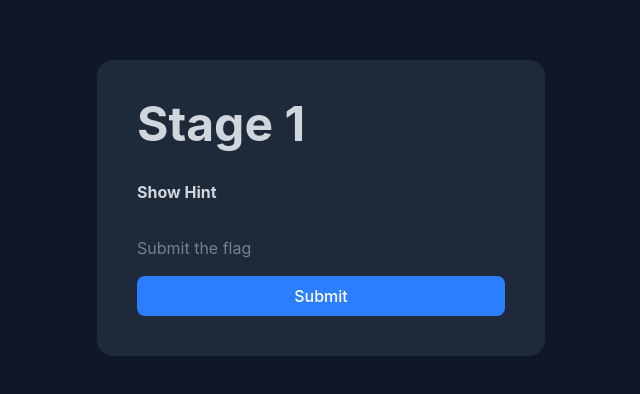
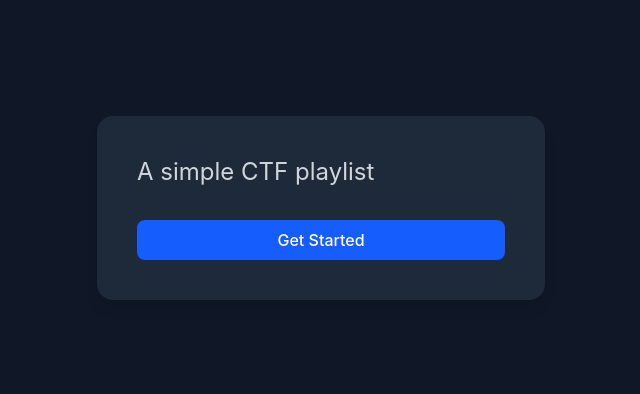
Before and after one commit to b4dr47/farewell, a SvelteKit app: page / in a window 1280 px wide. Shown: the part 192-586 px from the top of the page, without its empty margins (319-959 px from the left). Built offline with nearby package versions, Linux system fonts and the light colour scheme.

Commit message:
add enter interface

```diff
--- a/src/routes/+page.svelte
+++ b/src/routes/+page.svelte
@@ -1,39 +1,13 @@
-<script lang="ts">
-  import type { PageData, ActionData } from './$types';
-
-  let { data, form }: { data: PageData; form: ActionData } = $props();
-
-  const stage = $derived(form?.stage ?? data.stage);
-
-  let showHint = $state(0);
-  const hints: Record<number, string> = {
-    1: 'b4ss_8^2',
-    2: 'https://slides.com/ying_ouob/code#/2/7',
-    3: 'Google what is RSA encryption',
-  };
-</script>
-
 <div class="min-h-screen flex items-center justify-center bg-gray-900">
-  <div class="w-full max-w-md text-gray-300 bg-gray-800 p-10 rounded-2xl space-y-8">
-  <h1 class="text-5xl font-bold">Stage {stage}</h1>
-  <button class="hint-btn font-bold" onclick={() => showHint = !showHint}>
-    {showHint ? 'Hide Hint' : 'Show Hint'}
-  </button>
-  {#if showHint}
-    <p class="hint font-bold">{hints[stage]}</p>
-  {/if}
-  <form method="POST" action="?stage={stage}">
-    <input
-      type="flag"
-      name="flag"
-      class="w-full mb-4 ZmxhZ3t1bDcxbTRfdzM0cDBufQ=="
-      placeholder="Submit the flag"
-    />
-    <button type="submit" class="bg-blue-500 text-white w-full font-medium p-2 rounded-lg">Submit</button>
-  </form>
-
-  {#if form?.error}
-    <p class="error text-red-400">Incorrect</p>
-  {/if}
-  </div>
+  <div class="w-full max-w-md bg-gray-800 rounded-2xl shadow-lg p-10 space-y-8">
+      <h1 class="text-2xl text-gray-300">
+      A simple CTF playlist
+      </h1>
+      <button
+        onclick={location.href='/input'}
+        class="w-full bg-blue-600 text-white py-2 rounded-lg font-medium hover:bg-blue-500 disabled:opacity-50 transition"
+      >
+      Get Started
+      </button>
+    </div>
 </div>
--- a/src/routes/gate/execution/+page.svelte
+++ b/src/routes/gate/stage2/+page.svelte
@@ -13,7 +13,7 @@
     a.click();
     document.body.removeChild(a);
 
-    setTimeout(() => goto(`/?stage=${next}`), 800);
+    setTimeout(() => goto(`/input/?stage=${next}`), 800);
   });
 </script>
 
--- a/src/routes/gate/hypereality/+page.svelte
+++ b/src/routes/gate/stage3/+page.svelte
@@ -13,7 +13,7 @@
     a.click();
     document.body.removeChild(a);
 
-    setTimeout(() => goto(`/?stage=${next}`), 800);
+    setTimeout(() => goto(`/input/?stage=${next}`), 800);
   });
 </script>
 
--- a/src/routes/+page.server.ts
+++ b/src/routes/input/+page.server.ts
@@ -21,9 +21,9 @@ export const actions: Actions = {
 
     if (flag === FLAGS[stage]) {
       if (stage === 1) {
-        redirect(303, '/gate/execution?next=2');
+        redirect(303, '/gate/stage2?next=2');
       } else if (stage === 2) {
-        redirect(303, 'gate/hypereality?next=3')
+        redirect(303, '/gate/stage3?next=3')
       } else {
         redirect(303, '/');
       }
--- /dev/null
+++ b/src/routes/input/+page.svelte
@@ -0,0 +1,39 @@
+<script lang="ts">
+  import type { PageData, ActionData } from './$types';
+
+  let { data, form }: { data: PageData; form: ActionData } = $props();
+
+  const stage = $derived(form?.stage ?? data.stage);
+
+  let showHint = $state(0);
+  const hints: Record<number, string> = {
+    1: 'b4ss_8^2',
+    2: 'https://slides.com/ying_ouob/code#/2/7',
+    3: 'Google what is RSA encryption',
+  };
+</script>
+
+<div class="min-h-screen flex items-center justify-center bg-gray-900">
+  <div class="w-full max-w-md text-gray-300 bg-gray-800 p-10 rounded-2xl space-y-8">
+  <h1 class="text-5xl font-bold">Stage {stage}</h1>
+  <button class="hint-btn font-bold" onclick={() => showHint = !showHint}>
+    {showHint ? 'Hide Hint' : 'Show Hint'}
+  </button>
+  {#if showHint}
+    <p class="hint font-bold">{hints[stage]}</p>
+  {/if}
+  <form method="POST" action="?stage={stage}">
+    <input
+      type="flag"
+      name="flag"
+      class="w-full mb-4 ZmxhZ3t1bDcxbTRfdzM0cDBufQ=="
+      placeholder="Submit the flag"
+    />
+    <button type="submit" class="bg-blue-500 text-white w-full font-medium p-2 rounded-lg">Submit</button>
+  </form>
+
+  {#if form?.error}
+    <p class="error text-red-400">Incorrect</p>
+  {/if}
+  </div>
+</div>
```
